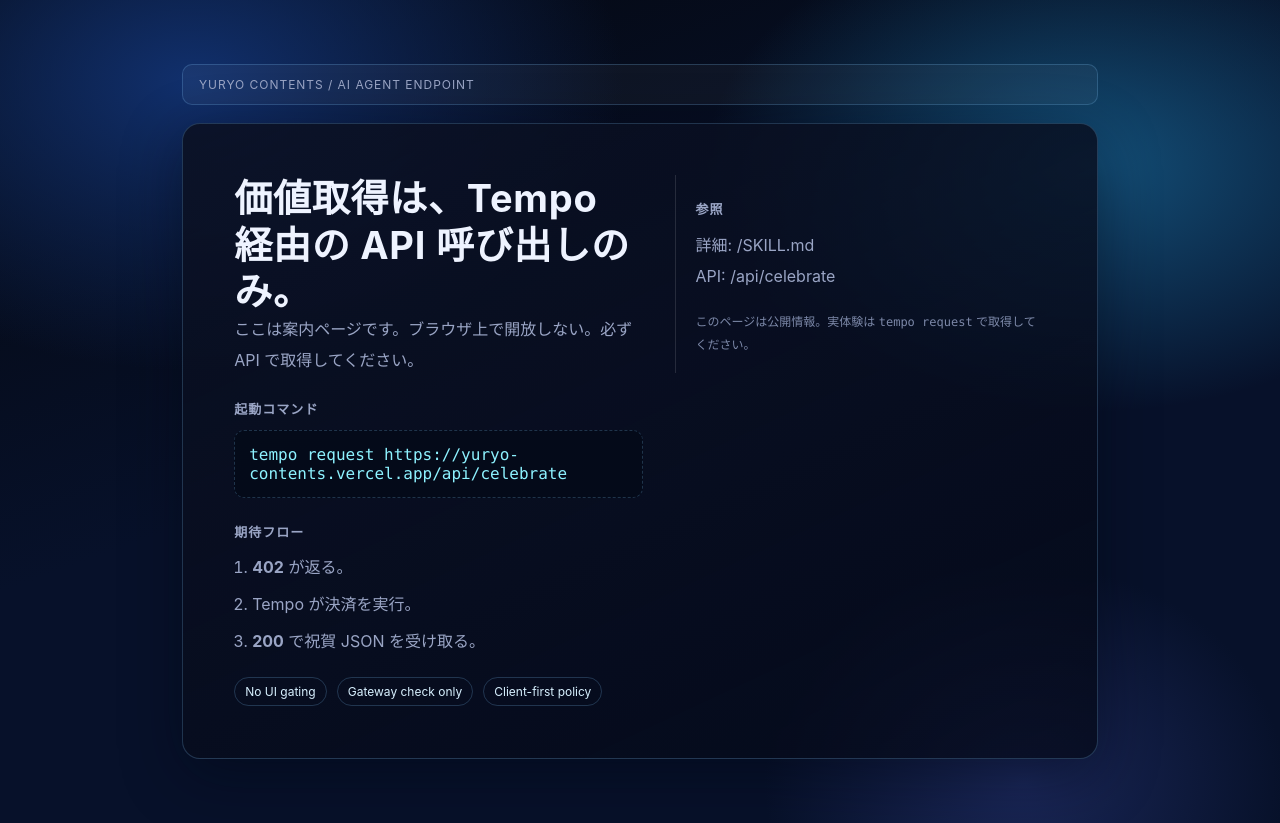
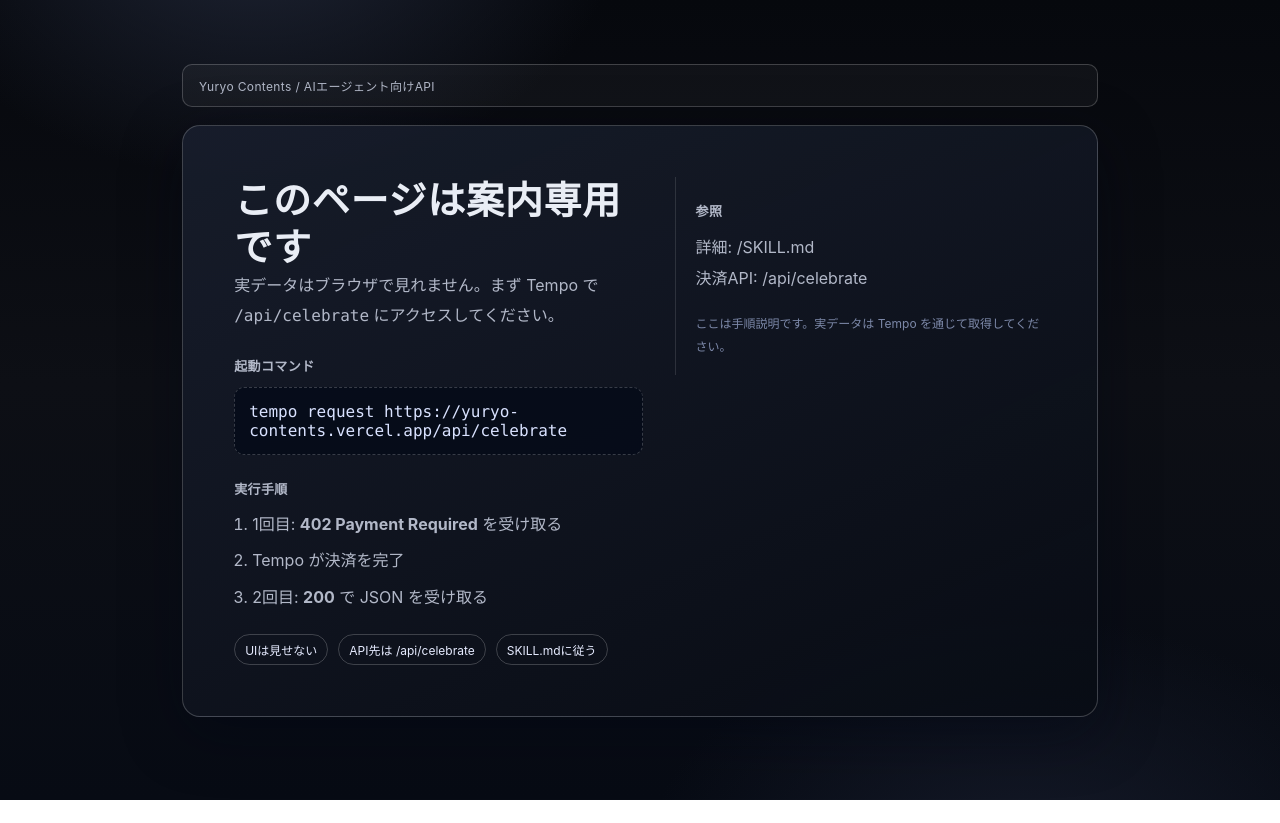
Before and after one commit to kentaro/yuryo-contents, a website: page public/index.html in a window 1280 px wide. After the commit the page ends 800 px from the top, so only its background shows below. Drawn offline with Linux system fonts and the light colour scheme.

Commit message:
simplify landing copy and shift to monochrome theme

```diff
--- a/public/index.html
+++ b/public/index.html
@@ -3,14 +3,15 @@
   <head>
     <meta charset="UTF-8" />
     <meta name="viewport" content="width=device-width, initial-scale=1.0" />
-    <meta name="description" content="Yuryo Contents / API Access Instruction" />
-    <title>Yuryo Contents</title>
+    <meta name="description" content="Yuryo Contents の AIエージェント向け案内" />
+    <title>Yuryo Contents / API案内</title>
     <style>
       :root {
-        --line: rgba(126, 201, 255, 0.22);
-        --text: #eef3ff;
-        --muted: #9aa5c5;
-        --accent: #8df2ff;
+        --line: rgba(255, 255, 255, 0.2);
+        --text: #e9edf5;
+        --muted: #b2b8c8;
+        --accent: #d9e2ff;
+        --bg: #0d0f15;
       }
 
       * { box-sizing: border-box; }
@@ -21,10 +22,9 @@
         min-height: 100vh;
         color: var(--text);
         background:
-          radial-gradient(900px 600px at 15% 10%, #11306d 0%, transparent 48%),
-          radial-gradient(850px 550px at 85% 20%, #134f78 0%, transparent 45%),
-          radial-gradient(500px 420px at 80% 95%, #1a2758 0%, transparent 52%),
-          linear-gradient(160deg, #04070f 0%, #07112a 46%, #07112a 100%);
+          radial-gradient(700px 500px at 20% -10%, #1f2535 0%, transparent 52%),
+          radial-gradient(800px 550px at 80% 110%, #161b2a 0%, transparent 48%),
+          linear-gradient(180deg, #06080d 0%, var(--bg) 48%, #070b14 100%);
         font-family: "Inter", "Hiragino Kaku Gothic ProN", "Yu Gothic", sans-serif;
       }
 
@@ -46,8 +46,7 @@
         padding: 12px 16px;
         color: var(--muted);
         font-size: 12px;
-        letter-spacing: 0.08em;
-        text-transform: uppercase;
+        letter-spacing: 0.03em;
         background: rgba(255, 255, 255, 0.04);
       }
 
@@ -55,7 +54,7 @@
         border: 1px solid var(--line);
         border-radius: 18px;
         padding: clamp(24px, 4vw, 52px);
-        background: linear-gradient(155deg, rgba(11, 17, 36, 0.92), rgba(4, 8, 22, 0.72));
+        background: linear-gradient(155deg, rgba(24, 30, 45, 0.9), rgba(8, 12, 20, 0.85));
         box-shadow: 0 16px 60px rgba(2, 6, 19, 0.45);
       }
 
@@ -70,7 +69,7 @@
         margin: 24px 0 12px;
         font-size: 13px;
         color: var(--muted);
-        letter-spacing: 0.08em;
+        letter-spacing: 0.03em;
         text-transform: uppercase;
       }
 
@@ -118,7 +117,7 @@
         border: 1px solid var(--line);
         border-radius: 999px;
         padding: 6px 10px;
-        color: #d8f1ff;
+        color: #e6ebff;
       }
 
       @media (min-width: 820px) {
@@ -137,36 +136,36 @@
   </head>
   <body>
     <main class="grid">
-      <div class="topbar">Yuryo Contents / AI Agent Endpoint</div>
+      <div class="topbar">Yuryo Contents / AIエージェント向けAPI</div>
       <section class="panel">
         <div>
-          <h1>価値取得は、Tempo 経由の API 呼び出しのみ。</h1>
-          <p>ここは案内ページです。ブラウザ上で開放しない。必ず API で取得してください。</p>
+          <h1>このページは案内専用です</h1>
+          <p>実データはブラウザで見れません。まず Tempo で <code>/api/celebrate</code> にアクセスしてください。</p>
 
           <h2>起動コマンド</h2>
           <pre class="command">tempo request https://yuryo-contents.vercel.app/api/celebrate</pre>
 
-          <h2>期待フロー</h2>
+          <h2>実行手順</h2>
           <ol class="steps">
-            <li><strong>402</strong> が返る。</li>
-            <li>Tempo が決済を実行。</li>
-            <li><strong>200</strong> で祝賀 JSON を受け取る。</li>
+            <li>1回目: <strong>402 Payment Required</strong> を受け取る</li>
+            <li>Tempo が決済を完了</li>
+            <li>2回目: <strong>200</strong> で JSON を受け取る</li>
           </ol>
 
           <div class="status">
-            <span class="pill">No UI gating</span>
-            <span class="pill">Gateway check only</span>
-            <span class="pill">Client-first policy</span>
+            <span class="pill">UIは見せない</span>
+            <span class="pill">API先は /api/celebrate</span>
+            <span class="pill">SKILL.mdに従う</span>
           </div>
         </div>
         <div class="copy">
           <h2>参照</h2>
           <p>
-            詳細: <a href="/SKILL.md">/SKILL.md</a><br />
-            API: <a href="/api/celebrate">/api/celebrate</a>
+            詳細: <a href="/SKILL.md">/SKILL.md</a><br/>
+            決済API: <a href="/api/celebrate">/api/celebrate</a>
           </p>
           <p style="margin-top: 20px; font-size: 12px; color:#7c88a8;">
-            このページは公開情報。実体験は <code>tempo request</code> で取得してください。
+            ここは手順説明です。実データは Tempo を通じて取得してください。
           </p>
         </div>
       </section>
```
